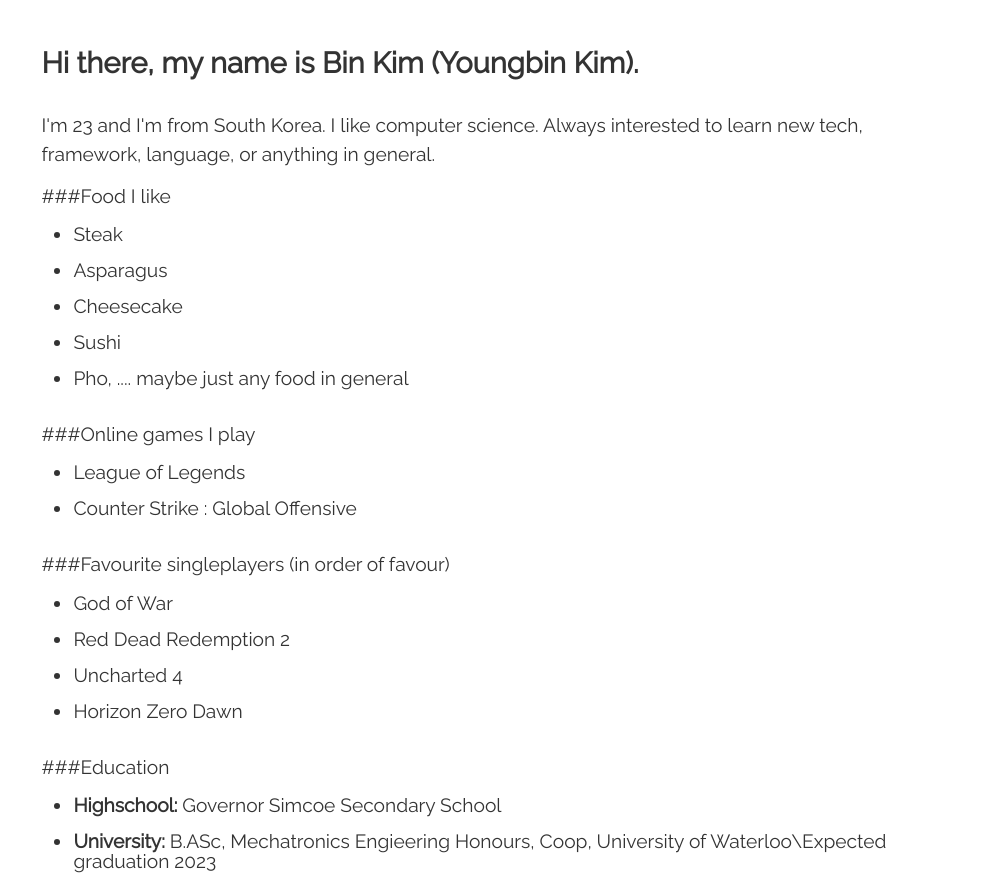
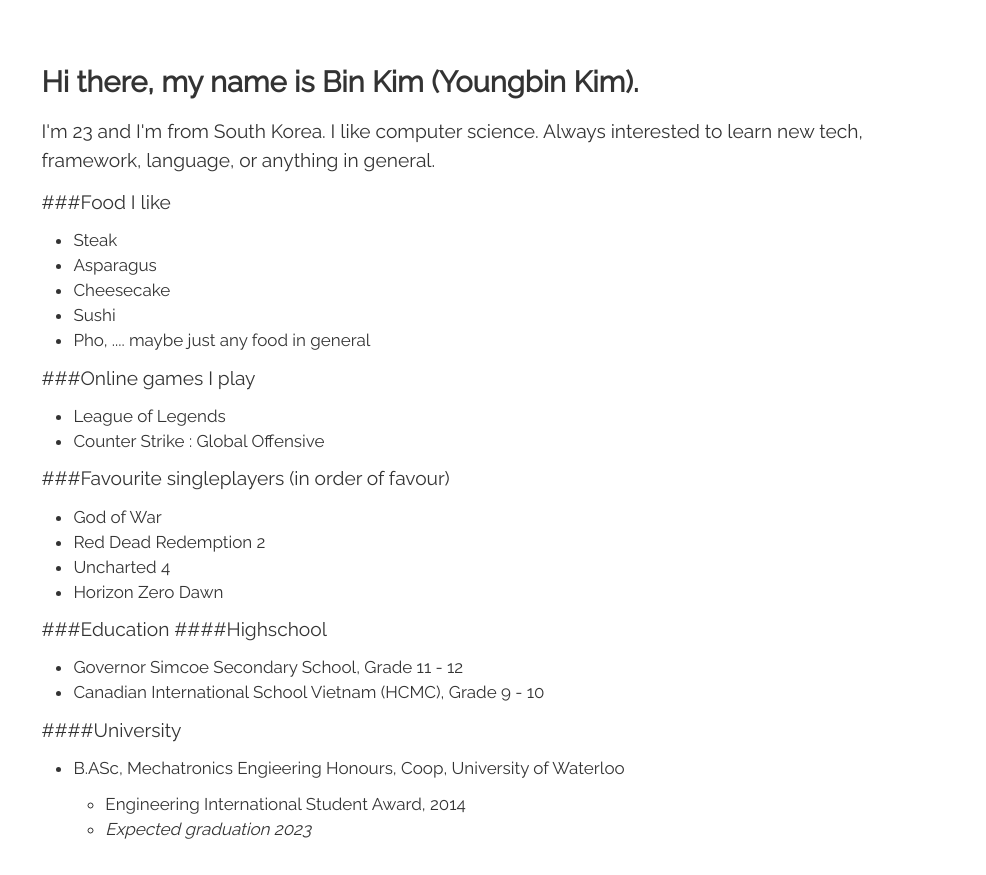
Before and after one commit to lyakyb/youngbin-kim.com, a Gatsby site: page /bio/ in a window 1280 px wide. Shown: the part 93-968 px from the top of the page, without its empty margins (137-1123 px from the left). Built offline with nearby package versions, Linux system fonts and the light colour scheme; Gatsby itself is replaced by a stand-in of ours; some packages are replaced by stand-ins of ours; a web font is replaced by a local one.

Commit message:
remove fade on work cards and update bio/styling

```diff
--- a/src/components/cards/WorkExperienceCard.js
+++ b/src/components/cards/WorkExperienceCard.js
@@ -18,7 +18,6 @@
     })
 
     return (
-      <Fade bottom>
         <div className="work-card">
           <div className="work-card-container">
             <div className="work-card-front">
@@ -40,7 +39,6 @@
             </div>
           </div>
         </div>
-      </Fade>
     )
   }
 }
--- a/src/content/pages/bio.md
+++ b/src/content/pages/bio.md
@@ -26,18 +26,28 @@
   * Horizon Zero Dawn
 
 ###Education
-  * **Highschool:** Governor Simcoe Secondary School
-  * **University:** B.ASc, Mechatronics Engieering Honours, Coop, University of Waterloo\Expected graduation 2023
+####Highschool
+  * Governor Simcoe Secondary School, Grade 11 - 12
+  * Canadian International School Vietnam (HCMC), Grade 9 - 10
 
+####University
+  * B.ASc, Mechatronics Engieering Honours, Coop, University of Waterloo
+      * Engineering International Student Award, 2014
+      * _Expected graduation 2023_
+      <br/><br/><br/>
+
+***
 ###Technical Skills
 ####Languages
-- Javascript (ES6, Coffeescript), Ruby, Objective-c, Java, C++
+  - Javascript (ES6, Coffeescript), Ruby, Objective-c, Java, C++
 
 ####Frameworks
-- Ruby on Rails, Ember, React, iOS, tvOS, WPF
+  - Ruby on Rails, Ember, React, iOS, tvOS, WPF
 
 ####Databases
-- MySQL, MongoDB
+  - MySQL, MongoDB
 
 ####Others
-- Google Cloud Build
+  - Google Cloud Build<br/><br/>
+
+***
--- a/src/styles/base.scss
+++ b/src/styles/base.scss
@@ -23,6 +23,26 @@
 
 h1,
 h2,
-h3 {
-  padding-top: 10px;
+h3,
+h4,
+h5,
+h6 {
+  margin: 1.5rem 0 1rem;
 }
+
+h3 > h4 {
+  margin-bottom: 0.2rem;
+}
+
+ul {
+  margin-bottom: 5px;
+  li {
+    font-weight: 300;
+    font-size: 17px;
+    margin-bottom: 5px;
+    margin-top: 0;
+    p {
+      margin: 0;
+    }
+  }
+}
```
